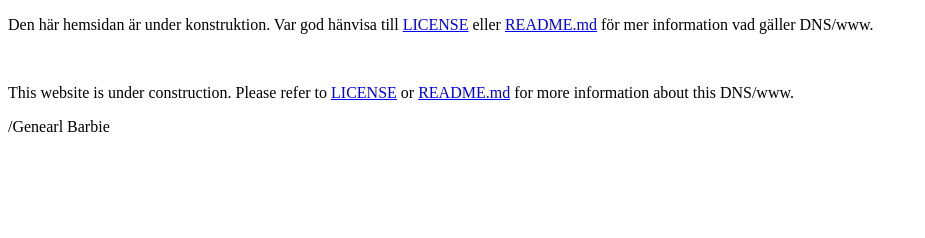
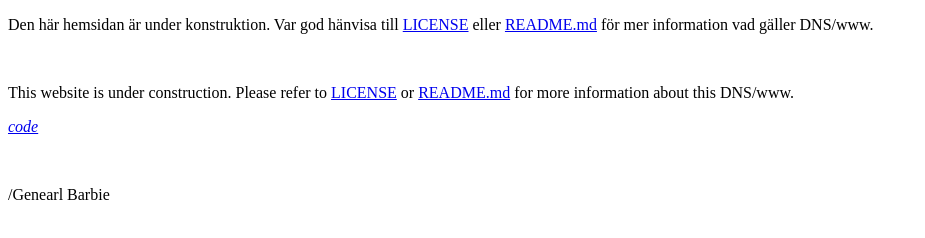
Before and after one commit to kantarellen/kantarellen.github.io, a plain HTML site: page index.html in a window 1280 px wide. Shown: the whole page, without its empty margins (0-925 px from the left). Drawn offline with Linux system fonts and the light colour scheme.

Commit message:
Add code (to source)

```diff
--- a/index.html
+++ b/index.html
@@ -8,6 +8,8 @@
     <p>Den här hemsidan är under konstruktion. Var god hänvisa till <a href="https://github.com/kantarellen/kantarellen.github.io/blob/master/LICENSE">LICENSE</a> eller <a href="https://github.com/kantarellen/kantarellen.github.io/blob/master/README.md">README.md</a> för mer information vad gäller DNS/www.</p>
     <br>
     <p>This website is under construction. Please refer to <a href="https://github.com/kantarellen/kantarellen.github.io/blob/master/LICENSE">LICENSE</a> or <a href="https://github.com/kantarellen/kantarellen.github.io/blob/master/README.md">README.md</a> for more information about this DNS/www.</p>
+    <p><em><a href="https://github.com/kantarellen/kantarellen.github.io?files=1">code</a></em></p>
+    <br>
     <p>/Genearl Barbie</p>
 </body>
 </html>
```
